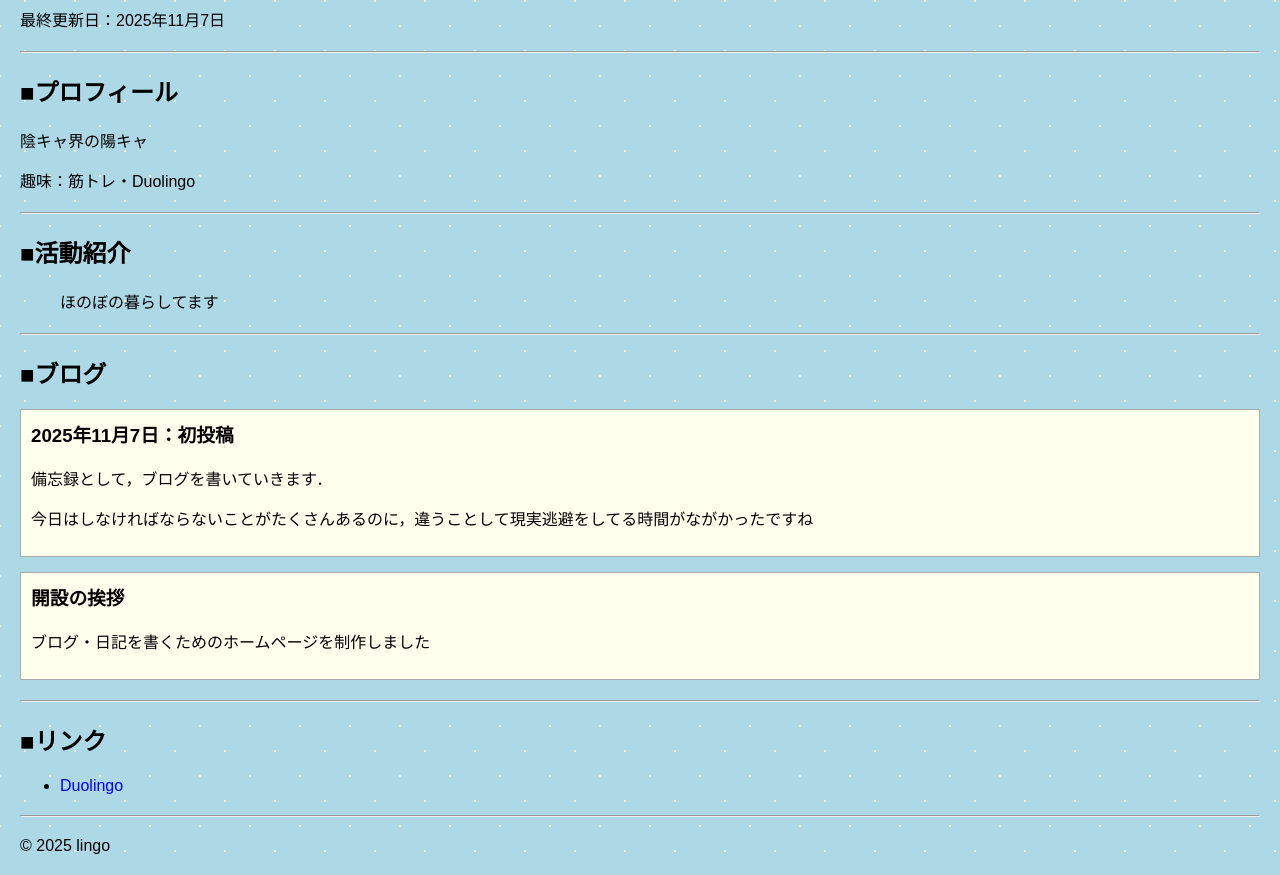
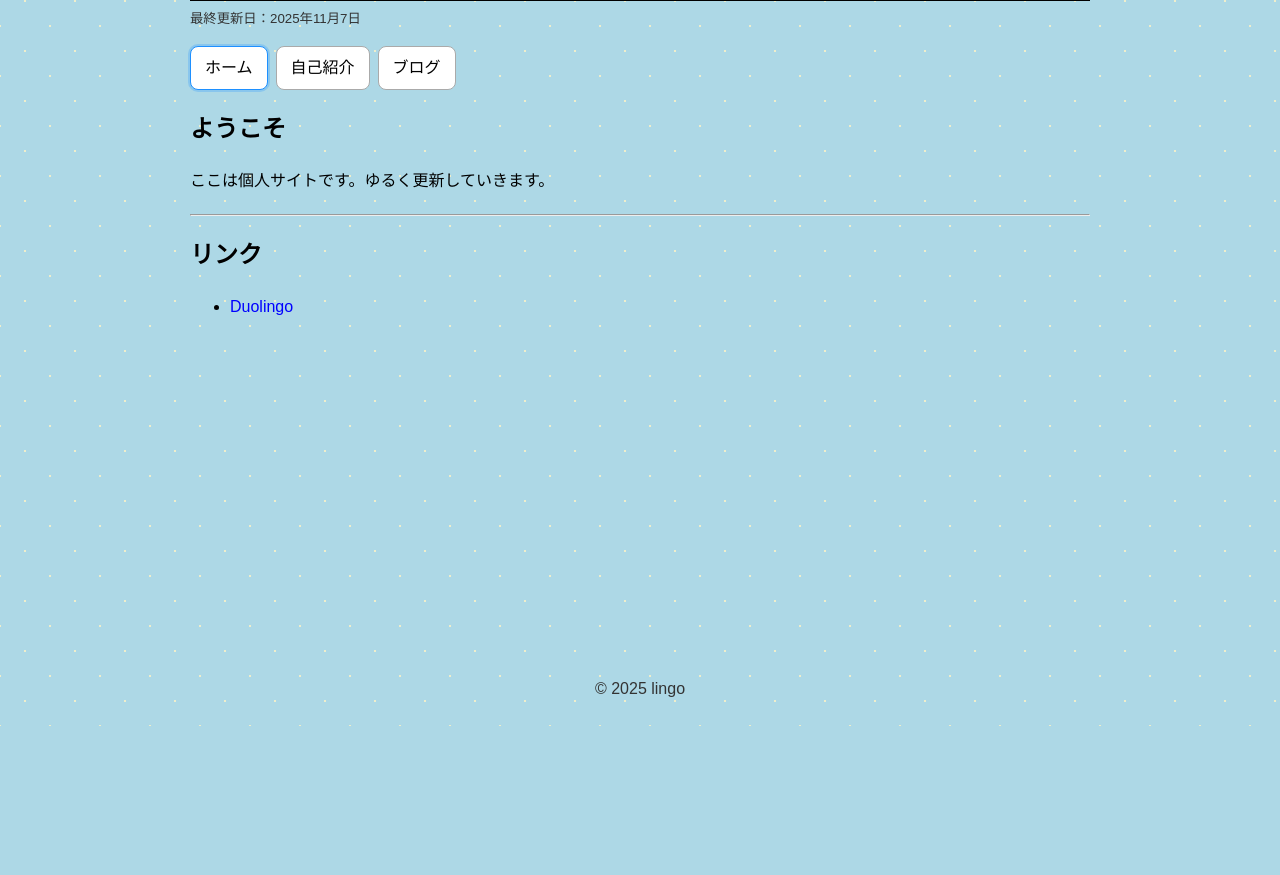
Before and after one commit to lingoblog/lingoblog.github.io, a plain HTML site: page index.html in a window 1280 px wide. Shown: the part 74-949 px from the top of the page. After the commit the page ends 800 px from the top, so only its background shows below. Drawn offline with Linux system fonts and the light colour scheme.

Commit message:
Update index.html

```diff
--- a/index.html
+++ b/index.html
@@ -1,70 +1,114 @@
 <!DOCTYPE html>
 <html lang="ja">
 <head>
-<meta charset="UTF-8">
+<meta charset="UTF-8" />
+<meta name="viewport" content="width=device-width, initial-scale=1" />
 <title>lingoのホームページ</title>
 <style>
+  :root {
+    --ink: #000;
+    --bg: #add8e6;
+    --panel: #ffffee;
+    --accent: #1e90ff;
+    --muted: #aaa;
+  }
+
+  /* page */
+  html, body { height: 100%; }
   body {
-  background-color: #ADD8E6;
-  color: #000000;
-  font-family: "MS PGothic", sans-serif;
-  margin: 20px;
-  background-image: radial-gradient(#eeeecc 1px, transparent 1px),
+    margin: 0;
+    color: var(--ink);
+    background-color: var(--bg);
+    font-family: "MS PGothic", "Hiragino Kaku Gothic ProN", Meiryo, sans-serif;
+    line-height: 1.6;
+    background-image:
+      radial-gradient(#eeeecc 1px, transparent 1px),
       radial-gradient(#eeeecc 1px, transparent 1px);
     background-position: 0 0, 25px 25px;
     background-size: 50px 50px;
+    display: flex;
+    flex-direction: column;
   }
 
-h1 {
-  font-size: 28px;
-  border-bottom: 2px solid #000000;
+  /* layout */
+  .wrap { max-width: 900px; margin: 0 auto; padding: 20px; width: 100%; }
+  header h1 { font-size: 28px; margin: 0 0 4px; border-bottom: 2px solid var(--ink); padding-bottom: 8px; }
+  header small { color: #333; }
+
+  /* tabs */
+  .tabs {
+    display: flex;
+    gap: 8px;
+    margin: 16px 0 20px;
+    flex-wrap: wrap;
+  }
+  .tab-link {
+    appearance: none;
+    border: 1px solid var(--muted);
+    background: white;
+    padding: 8px 14px;
+    border-radius: 8px;
+    font-size: 16px;
+    cursor: pointer;
+    text-decoration: none;
+    color: inherit;
+  }
+  .tab-link[aria-current="page"], .tab-link.active {
+    border-color: var(--accent);
+    box-shadow: 0 0 0 2px color-mix(in srgb, var(--accent) 25%, transparent);
   }
 
-a {
-  color: blue;
-  text-decoration: none;
-}
-a:hover {
-  text-decoration: underline;
-}
+  .tab-content { display: none; }
+  .tab-content.active { display: block; }
 
-hr {
-  margin: 20px 0;
-}
+  hr { margin: 20px 0; }
+  a { color: blue; text-decoration: none; }
+  a:hover { text-decoration: underline; }
 
-.article {
-  border: 1px solid #aaa;
-  background-color: #ffffee;
-  padding: 10px;
-  margin-bottom: 15px;
-}
-.article h3 {
-  margin-top: 0;
-}
+  .article { border: 1px solid var(--muted); background-color: var(--panel); padding: 12px; border-radius: 6px; margin: 12px 0; }
+  .article h3 { margin: 0 0 6px; }
+
+  footer { margin-top: auto; padding: 24px 20px; text-align: center; color: #333; }
 </style>
 </head>
 <body>
+  <div class="wrap">
+    <header>
+      <h1>lingoのホームページ</h1>
+      <small>最終更新日：2025年11月7日</small>
+    </header>
 
-<h1>lingoのホームページ</h1>
-<p>最終更新日：2025年11月7日</p>
+    <!-- Tab Buttons -->
+    <nav class="tabs" aria-label="コンテンツのタブ">
+      <a class="tab-link" href="#home" data-target="home">ホーム</a>
+      <a class="tab-link" href="#about" data-target="about">自己紹介</a>
+      <a class="tab-link" href="#blog" data-target="blog">ブログ</a>
+    </nav>
 
-<hr>
+    <!-- HOME -->
+    <section id="home" class="tab-content" aria-labelledby="tab-home">
+      <h2>ようこそ</h2>
+      <p>ここは個人サイトです。ゆるく更新していきます。</p>
+      <hr />
+      <h2>リンク</h2>
+      <ul>
+        <li><a href="https://www.duolingo.com/learn" target="_blank" rel="noopener noreferrer">Duolingo</a></li>
+      </ul>
+    </section>
 
+    <!-- ABOUT -->
+    <section id="about" class="tab-content" aria-labelledby="tab-about">
       <h2>■プロフィール</h2>
       <p>陰キャ界の陽キャ</p>
       <p>趣味：筋トレ・Duolingo</p>
+      <hr />
+      <h2>■活動紹介</h2>
+      <p>ほのぼの暮らしてます</p>
+    </section>
 
-<hr>
-
-<h2>■活動紹介</h2>
-<ul>
-<p>ほのぼの暮らしてます</p>
-</ul>
-
-<hr>
-
+    <!-- BLOG -->
+    <section id="blog" class="tab-content" aria-labelledby="tab-blog">
       <h2>■ブログ</h2>
-
       <div class="article">
         <h3>2025年11月7日：初投稿</h3>
         <p>備忘録として，ブログを書いていきます．</p>
@@ -75,17 +119,41 @@ hr {
         <h3>開設の挨拶</h3>
         <p>ブログ・日記を書くためのホームページを制作しました</p>
       </div>
+    </section>
+  </div>
 
-<hr>
+  <footer>© 2025 lingo</footer>
 
-<h2>■リンク</h2>
-<ul>
-  <li><a href="https://www.duolingo.com/learn">Duolingo</a></li>
-</ul>
+  <script>
+    (function () {
+      const links = Array.from(document.querySelectorAll('.tab-link'));
+      const sections = Array.from(document.querySelectorAll('.tab-content'));
 
-<hr>
+      function showTab(name) {
+        const target = name || 'home';
+        sections.forEach(sec => sec.classList.toggle('active', sec.id === target));
+        links.forEach(a => {
+          const active = a.dataset.target === target;
+          a.classList.toggle('active', active);
+          a.setAttribute('aria-current', active ? 'page' : 'false');
+        });
+      }
 
-<p>© 2025 lingo</p>
+      // 初期表示（URLの#hashに対応）
+      const initial = (location.hash || '#home').slice(1);
+      showTab(initial);
 
+      // ハッシュ変更でも切替
+      window.addEventListener('hashchange', () => showTab(location.hash.slice(1)));
+
+      // クリック時にハッシュを更新（標準動作だが、SPAsでも確実に）
+      links.forEach(a => a.addEventListener('click', (e) => {
+        const name = a.dataset.target;
+        if (!name) return;
+        // 既に同じタブのときも視覚反応させる
+        showTab(name);
+      }));
+    })();
+  </script>
 </body>
 </html>
```
Lines whose indentation alone changed are shown as unchanged.
